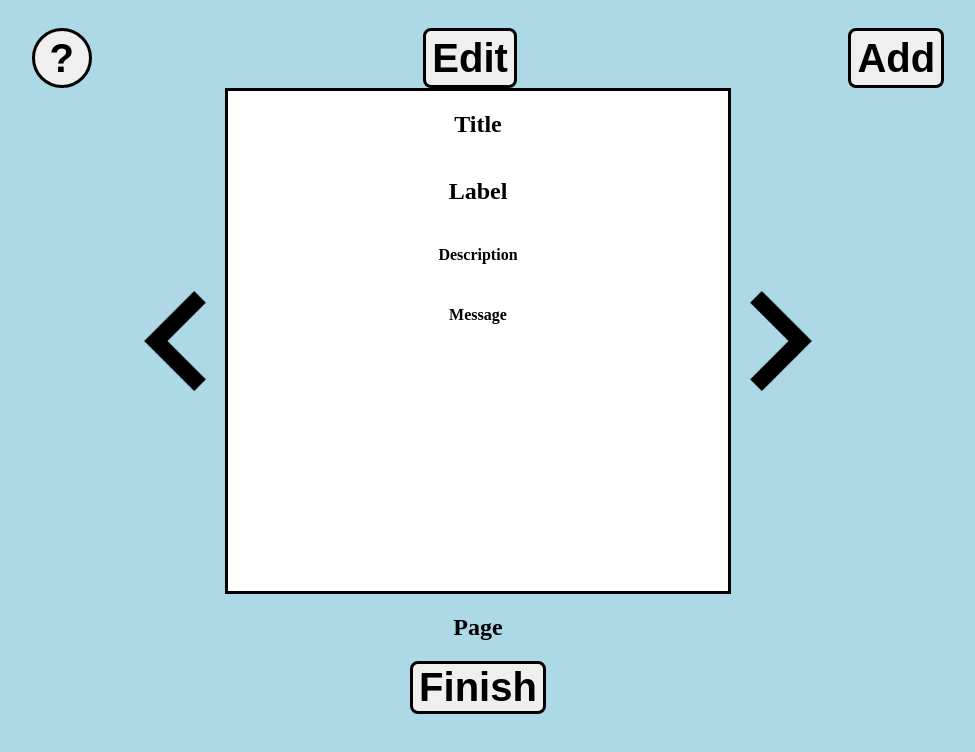
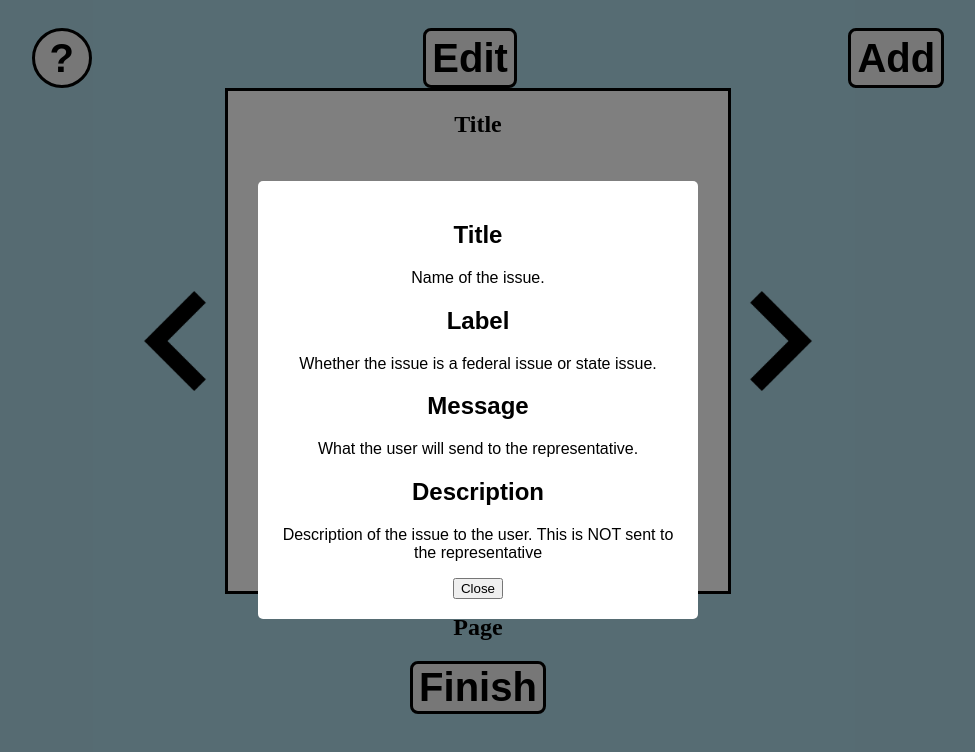
Before and after one commit to Seidenberg-Creative-Labs/ModSon, a plain HTML site: page display.html in a window 1280 px wide. Both pictures are taken after a click on the button "Click here to know More!". Shown: the whole page, without its empty margins (162-1137 px from the left). Drawn offline with Linux system fonts and the light colour scheme.

Commit message:
incorporated popup

```diff
--- a/display.html
+++ b/display.html
@@ -84,12 +84,47 @@
         align-self: center;
         cursor: pointer;
     }
+    .overlay {
+      position: fixed;
+      top: 0;
+      left: 0;
+      width: 100%;
+      height: 100%;
+      background-color: rgba(0, 0, 0, 0.5);
+      display: none;
+      justify-content: center;
+      align-items: center;
+      z-index: 9999;
+    }
+
+    .popup {
+      background-color: rgb(255, 255, 255);
+      padding: 20px;
+      border-radius: 5px;
+      max-width: 400px;
+      text-align: center;
+      font-family: "Arial";
+    }
+
+    #imageContainer {
+      position: fixed;
+      top: 20px;
+      left: 20px;
+      z-index: 999;
+    }
+    #imageContainer img {
+      width: 60px;
+      height: 60px;
+      position: relative;
+      cursor: help;
+    }
 
 
 </style>
     <body>
+
     <div class ="buttonDiv">
-    <button class="button buttonRound">?</button>
+    <button class="button buttonRound" alt="Logo" onclick="openPopup()" title="Click here to know More!">?</button>
     <button class="button" onclick="convertToEdit()">Edit</button>
     <button class="button" onclick="handleAdd()">Add</button>
     </div>
@@ -108,10 +143,22 @@
         <h2 id = "pageNumber">Page  </h2>
     </div>
     <div class = "displayDiv">
-        <button class = "button" onclick='downloadCSV({ filename: "Updated.json" });'> Finish </button>
+        <button class = "button" alt ="logo" onclick='downloadJSON({ filename: "Updated.json" });' > Finish </button>
     </div>
 
-
+    <div class="overlay" id="overlay" >
+        <div class="popup" ondblclick="closePopup()">
+          <h2>Title</h2>
+          <p>Name of the issue.</p>
+          <h2>Label</h2>
+          <p>Whether the issue is a federal issue or state issue.</p>
+          <h2>Message</h2>
+          <p>What the user will send to the representative.</p>
+          <h2> Description </h2>
+          <p> Description of the issue to the user. This is NOT sent to the representative</p>
+          <button onclick="closePopup()">Close</button>
+        </div>
+      </div>
    </body>
    <script>
         var eventList = JSON.parse(localStorage.getItem("data"));
@@ -178,7 +225,7 @@
             eventList[index]['message'] = message.value;
             localStorage.setItem("data", JSON.stringify(eventList));
         }
-        function downloadCSV(args) {
+        function downloadJSON(args) {
             var data, filename, link;
             var csv = 'data:text/json;charset=utf-8,' + JSON.stringify(eventList);
             filename = args.filename || 'export.csv';
@@ -198,6 +245,15 @@
             updatePage();
             }
         }
+        function openPopup() {
+            var overlay = document.getElementById('overlay');
+            overlay.style.display = 'flex';
+        }
+
+        function closePopup() {
+            var overlay = document.getElementById('overlay');
+            overlay.style.display = 'none';
+        }
           </script>
 
 
```
